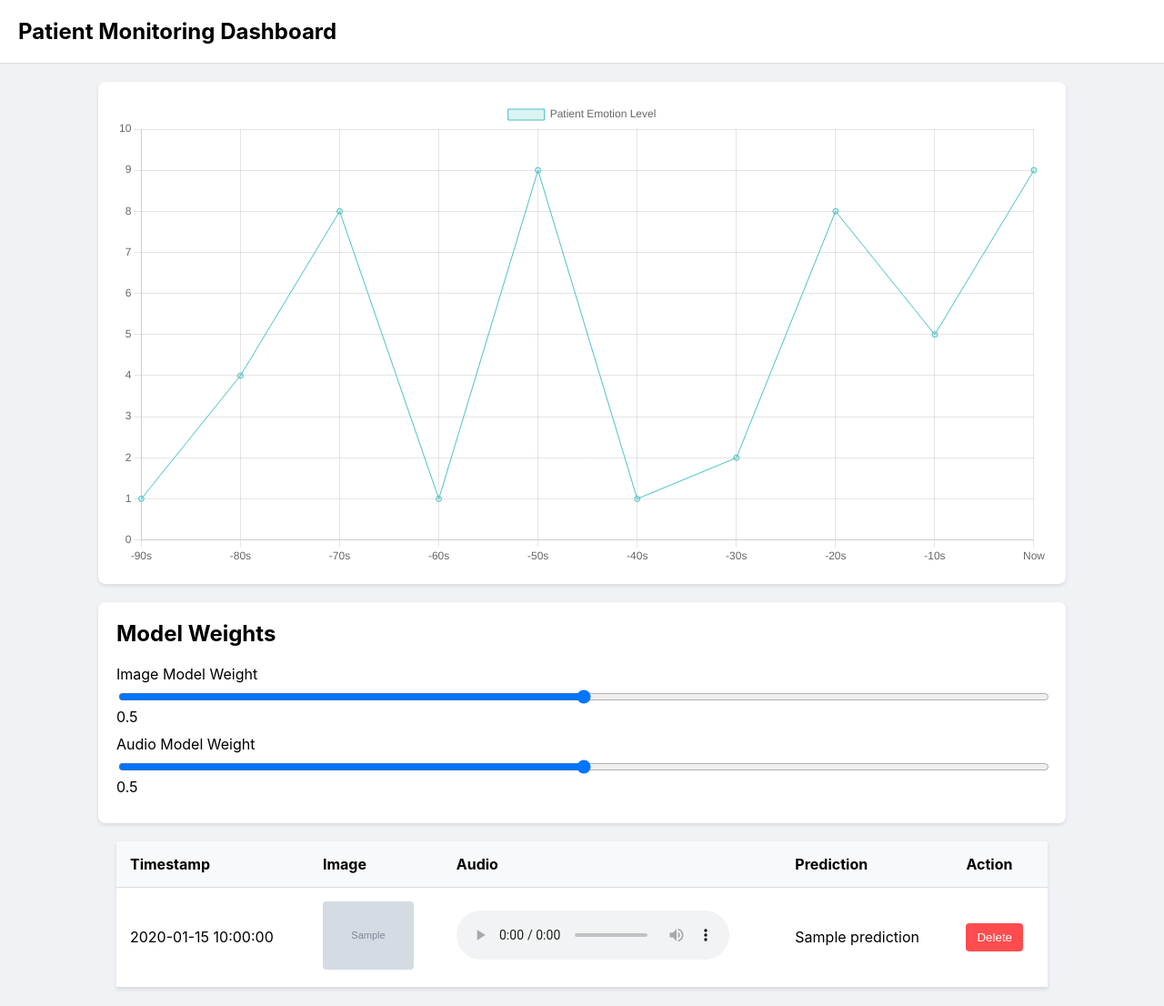
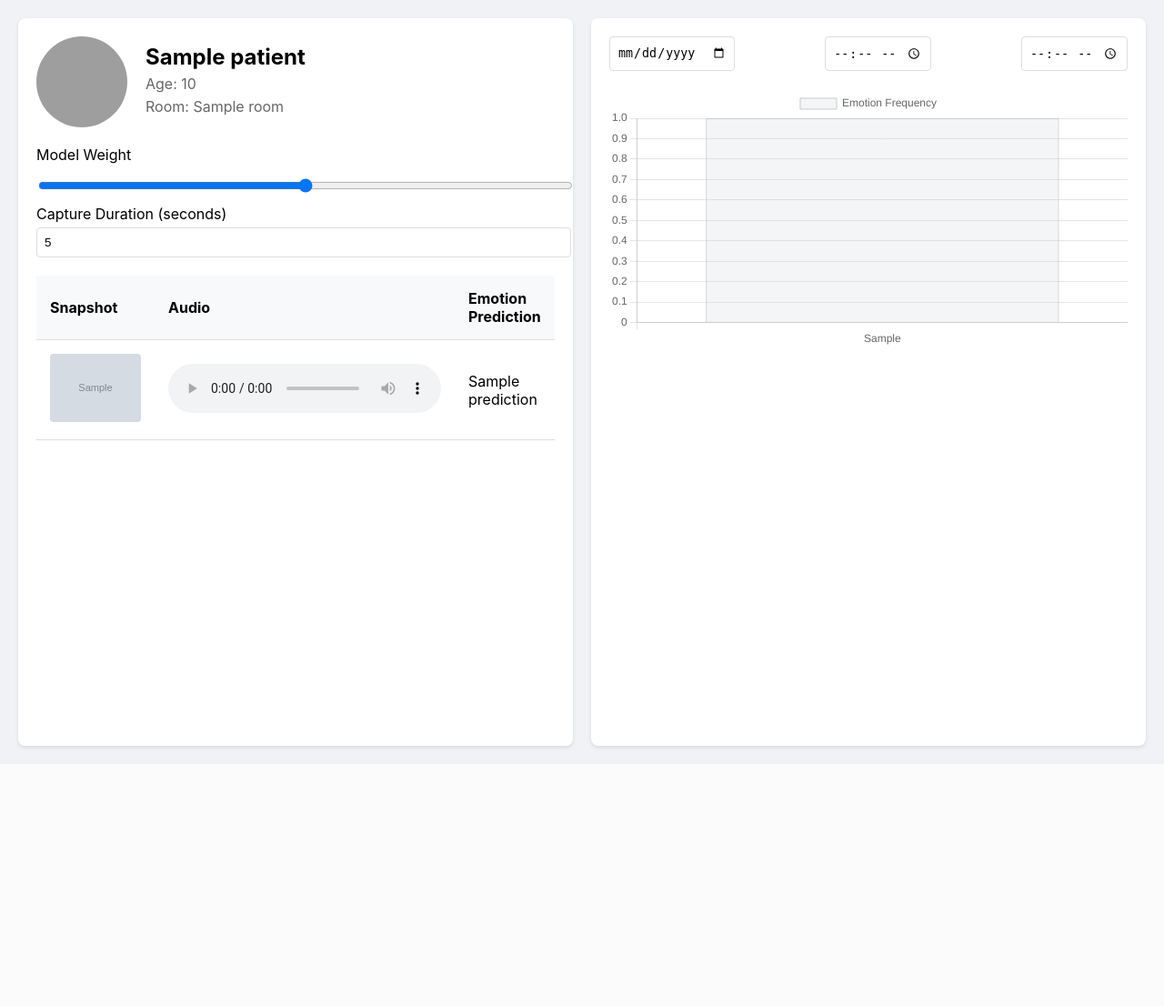
Before and after one commit to zandiirfan37/Monitoring-Pasien, a Flask app: template dashboard/templates/index.html in a window 1280 px wide. Shown: the whole page at 91% size. After the commit the page ends 825 px from the top, so only its background shows below. Run offline with Flask 3, Linux system fonts and the light colour scheme; the template is opened without the code that fills it: most values are stand-ins (such as "Sample title", 1, 10 or a date in 2020); grey boxes marked "Sample" are stand-in pictures.

Commit message:
Feat: change design

```diff
--- a/backend/app.py
+++ b/backend/app.py
@@ -10,9 +10,10 @@ DB_FILE = os.path.join(os.path.dirname(__file__), 'database.db')
 STATIC_FOLDER = os.path.join(os.path.dirname(__file__), '..')
 
 def init_db():
-    if not os.path.exists(DB_FILE):
-        conn = sqlite3.connect(DB_FILE)
-        c = conn.cursor()
+    conn = sqlite3.connect(DB_FILE)
+    c = conn.cursor()
+    c.execute("SELECT name FROM sqlite_master WHERE type='table' AND name='patient_data'")
+    if c.fetchone() is None:
         c.execute("""
             CREATE TABLE patient_data (
                 id INTEGER PRIMARY KEY AUTOINCREMENT,
@@ -22,8 +23,10 @@ def init_db():
                 prediction TEXT
             )
         """)
-        conn.commit()
-        conn.close()
+    conn.commit()
+    conn.close()
+
+init_db()
 
 @app.route('/data', methods=['POST'])
 def receive_data():
@@ -99,5 +102,4 @@ def delete_data(id):
     return jsonify({'message': 'Data deleted successfully'}), 200
 
 if __name__ == '__main__':
-    init_db()
     app.run(debug=True, port=5001)
--- a/dashboard/templates/index.html
+++ b/dashboard/templates/index.html
@@ -6,95 +6,72 @@
     <title>Patient Monitoring Dashboard</title>
     <script src="https://cdn.jsdelivr.net/npm/chart.js"></script>
     <style>
-        body {
+        html, body {
+            height: 100%;
+            margin: 0;
+            padding: 0;
             font-family: -apple-system, BlinkMacSystemFont, "Segoe UI", Roboto, Helvetica, Arial, sans-serif;
             background-color: #f0f2f5;
-            margin: 0;
-            padding: 0;
         }
 
-        .header {
+        .grid-container {
+            display: grid;
+            grid-template-columns: 1fr 1fr;
+            gap: 20px;
+            padding: 20px;
+            height: 100vh;
+        }
+
+        .grid-item {
             background-color: #fff;
             padding: 20px;
-            border-bottom: 1px solid #ddd;
+            border-radius: 8px;
+            box-shadow: 0 2px 4px rgba(0, 0, 0, 0.1);
+            overflow-y: auto;
+        }
+
+        .patient-biodata {
             display: flex;
             align-items: center;
-            justify-content: space-between;
+            margin-bottom: 20px;
         }
 
-        .header h1 {
+        .patient-biodata img {
+            width: 100px;
+            height: 100px;
+            border-radius: 50%;
+            margin-right: 20px;
+        }
+
+        .patient-info h2 {
             margin: 0;
             font-size: 24px;
         }
 
-        .chart-container {
-            width: 80%;
-            margin: 20px auto;
-            background-color: #fff;
-            padding: 20px;
-            border-radius: 8px;
-            box-shadow: 0 2px 4px rgba(0, 0, 0, 0.1);
+        .patient-info p {
+            margin: 5px 0;
+            color: #666;
         }
 
-        .model-weights {
-            width: 80%;
-            margin: 20px auto;
-            background-color: #fff;
-            padding: 20px;
-            border-radius: 8px;
-            box-shadow: 0 2px 4px rgba(0, 0, 0, 0.1);
+        .controls {
+            margin-bottom: 20px;
         }
 
-        .model-weights h2 {
-            margin-top: 0;
-        }
-
-        .slider-container {
-            margin-bottom: 10px;
-        }
-
-        .slider-container label {
+        .controls label {
             display: block;
             margin-bottom: 5px;
         }
 
-        .slider {
+        .controls input {
             width: 100%;
-        }
-
-        .red-alert {
-            position: fixed;
-            top: 0;
-            left: 0;
-            width: 100%;
-            height: 100%;
-            background-color: red;
-            opacity: 0;
-            z-index: 9999;
-            pointer-events: none;
-            transition: opacity 0.5s;
-        }
-
-        .red-alert.active {
-            opacity: 0.5;
-        }
-
-        .red-alert.blink {
-            animation: blink 1s infinite;
-        }
-
-        @keyframes blink {
-            0% { opacity: 0.5; }
-            50% { opacity: 0; }
-            100% { opacity: 0.5; }
+            padding: 8px;
+            border-radius: 4px;
+            border: 1px solid #ddd;
         }
 
         table {
-            width: 80%;
-            margin: 20px auto;
+            width: 100%;
             border-collapse: collapse;
-            background-color: #fff;
-            box-shadow: 0 2px 4px rgba(0, 0, 0, 0.1);
         }
 
         th, td {
@@ -113,148 +90,163 @@
             border-radius: 4px;
         }
 
-        .delete-btn {
-            background-color: #ff4d4f;
-            color: #fff;
-            border: none;
-            padding: 8px 12px;
-            border-radius: 4px;
-            cursor: pointer;
-            transition: background-color 0.2s;
+        .chart-filters {
+            display: flex;
+            justify-content: space-between;
+            margin-bottom: 20px;
         }
 
-        .delete-btn:hover {
-            background-color: #d9363e;
+        .chart-filters input {
+            padding: 8px;
+            border-radius: 4px;
+            border: 1px solid #ddd;
         }
     </style>
 </head>
 <body>
-    <div id="red-alert" class="red-alert"></div>
-    <audio id="siren" src="https://www.soundjay.com/buttons/sounds/button-7.mp3" preload="auto" loop></audio>
-
-    <div class="header">
-        <h1>Patient Monitoring Dashboard</h1>
+    <div class="grid-container">
+        <div class="grid-item">
+            <div class="patient-biodata">
+                <img src="http://127.0.0.1:5001/files/patient.png" alt="Patient Picture">
+                <div class="patient-info">
+                    <h2>{{ patient.name }}</h2>
+                    <p>Age: {{ patient.age }}</p>
+                    <p>Room: {{ patient.room }}</p>
+                </div>
             </div>
 
-    <div class="chart-container">
-        <canvas id="patientChart"></canvas>
-    </div>
-
-    <div class="model-weights">
-        <h2>Model Weights</h2>
-        <div class="slider-container">
-            <label for="image-weight">Image Model Weight</label>
-            <input type="range" id="image-weight" class="slider" min="0" max="1" step="0.1" value="0.5">
-            <span id="image-weight-value">0.5</span>
-        </div>
-        <div class="slider-container">
-            <label for="audio-weight">Audio Model Weight</label>
-            <input type="range" id="audio-weight" class="slider" min="0" max="1" step="0.1" value="0.5">
-            <span id="audio-weight-value">0.5</span>
-        </div>
+            <div class="controls">
+                <label for="model-weight">Model Weight</label>
+                <input type="range" id="model-weight" min="0" max="1" step="0.1" value="0.5">
+                <label for="capture-duration">Capture Duration (seconds)</label>
+                <input type="number" id="capture-duration" value="5">
             </div>
 
             <table>
                 <thead>
                     <tr>
-                <th>Timestamp</th>
-                <th>Image</th>
+                        <th>Snapshot</th>
                         <th>Audio</th>
-                <th>Prediction</th>
-                <th>Action</th>
+                        <th>Emotion Prediction</th>
                     </tr>
                 </thead>
                 <tbody>
                     {% for row in data %}
                     <tr>
-                <td>{{ row.timestamp }}</td>
                         <td><img src="http://127.0.0.1:5001{{ row.image_url }}" alt="Patient Image"></td>
                         <td><audio controls src="http://127.0.0.1:5001{{ row.audio_url }}"></audio></td>
                         <td>{{ row.prediction }}</td>
-                <td><button class="delete-btn" onclick="deleteData({{ row.id }})">Delete</button></td>
                     </tr>
                     {% endfor %}
                 </tbody>
             </table>
+        </div>
+        <div class="grid-item">
+            <div class="chart-filters">
+                <input type="date" id="filter-date">
+                <input type="time" id="filter-start-hour">
+                <input type="time" id="filter-finish-hour">
+            </div>
+            <canvas id="emotionChart"></canvas>
+        </div>
+    </div>
 
     <script>
-        function deleteData(id) {
-            if (confirm('Are you sure you want to delete this data?')) {
-                fetch(`http://127.0.0.1:5001/data/${id}`, {
-                    method: 'DELETE',
-                })
+        let emotionChart;
+        let allData = [];
+        const emotionColors = {
+            'angry': 'rgba(255, 99, 132, 0.2)',
+            'disgust': 'rgba(75, 192, 192, 0.2)',
+            'fear': 'rgba(0, 0, 0, 0.2)',
+            'happy': 'rgba(255, 206, 86, 0.2)',
+            'sad': 'rgba(54, 162, 235, 0.2)',
+            'surprize': 'rgba(153, 102, 255, 0.2)',
+            'neutral': 'rgba(201, 203, 207, 0.2)'
+        };
+        const emotionBorderColors = {
+            'angry': 'rgba(255, 99, 132, 1)',
+            'disgust': 'rgba(75, 192, 192, 1)',
+            'fear': 'rgba(0, 0, 0, 1)',
+            'happy': 'rgba(255, 206, 86, 1)',
+            'sad': 'rgba(54, 162, 235, 1)',
+            'surprize': 'rgba(153, 102, 255, 1)',
+            'neutral': 'rgba(201, 203, 207, 1)'
+        };
+
+        document.addEventListener('DOMContentLoaded', function() {
+            fetchDataAndRenderChart();
+
+            document.getElementById('filter-date').addEventListener('change', filterData);
+            document.getElementById('filter-start-hour').addEventListener('change', filterData);
+            document.getElementById('filter-finish-hour').addEventListener('change', filterData);
+        });
+
+        function fetchDataAndRenderChart() {
+            fetch('/data')
                 .then(response => response.json())
                 .then(data => {
-                    console.log(data.message);
-                    location.reload();
-                })
-                .catch((error) => {
-                    console.error('Error:', error);
+                    allData = data;
+                    renderChart(data);
                 });
         }
+
+        function filterData() {
+            const date = document.getElementById('filter-date').value;
+            const startTime = document.getElementById('filter-start-hour').value;
+            const finishTime = document.getElementById('filter-finish-hour').value;
+
+            let filteredData = allData;
+
+            if (date) {
+                filteredData = filteredData.filter(row => row.timestamp.startsWith(date));
             }
 
-        // Chart.js
-        const ctx = document.getElementById('patientChart').getContext('2d');
-        const patientChart = new Chart(ctx, {
-            type: 'line',
+            if (startTime) {
+                filteredData = filteredData.filter(row => new Date(row.timestamp).toTimeString().slice(0, 5) >= startTime);
+            }
+
+            if (finishTime) {
+                filteredData = filteredData.filter(row => new Date(row.timestamp).toTimeString().slice(0, 5) <= finishTime);
+            }
+
+            renderChart(filteredData);
+        }
+
+        function renderChart(data) {
+            const emotionCounts = data.reduce((acc, row) => {
+                acc[row.prediction] = (acc[row.prediction] || 0) + 1;
+                return acc;
+            }, {});
+
+            const emotionLabels = Object.keys(emotionCounts);
+            const emotionFrequencies = Object.values(emotionCounts);
+
+            if (emotionChart) {
+                emotionChart.destroy();
+            }
+
+            const ctx = document.getElementById('emotionChart').getContext('2d');
+            emotionChart = new Chart(ctx, {
+                type: 'bar',
                 data: {
-                labels: ['-90s', '-80s', '-70s', '-60s', '-50s', '-40s', '-30s', '-20s', '-10s', 'Now'],
+                    labels: emotionLabels,
                     datasets: [{
-                    label: 'Patient Emotion Level',
-                    data: [1, 2, 2, 3, 4, 5, 5, 6, 7, 8].map(() => Math.floor(Math.random() * 10)),
-                    backgroundColor: 'rgba(75, 192, 192, 0.2)',
-                    borderColor: 'rgba(75, 192, 192, 1)',
+                        label: 'Emotion Frequency',
+                        data: emotionFrequencies,
+                        backgroundColor: emotionLabels.map(label => emotionColors[label] || 'rgba(201, 203, 207, 0.2)'),
+                        borderColor: emotionLabels.map(label => emotionBorderColors[label] || 'rgba(201, 203, 207, 1)'),
                         borderWidth: 1
                     }]
                 },
                 options: {
                     scales: {
                         y: {
-                        beginAtZero: true,
-                        max: 10
+                            beginAtZero: true
                         }
                     }
                 }
             });
-
-        // Model weight sliders
-        const imageWeightSlider = document.getElementById('image-weight');
-        const imageWeightValue = document.getElementById('image-weight-value');
-        imageWeightSlider.oninput = function() {
-            imageWeightValue.innerHTML = this.value;
         }
-
-        const audioWeightSlider = document.getElementById('audio-weight');
-        const audioWeightValue = document.getElementById('audio-weight-value');
-        audioWeightSlider.oninput = function() {
-            audioWeightValue.innerHTML = this.value;
-        }
-
-        // Red alert and siren
-        let imageUpdateCount = parseInt(localStorage.getItem('imageUpdateCount')) || 0;
-        imageUpdateCount++;
-        localStorage.setItem('imageUpdateCount', imageUpdateCount);
-
-        if (imageUpdateCount % 3 === 0) {
-            const redAlert = document.getElementById('red-alert');
-            const siren = document.getElementById('siren');
-            redAlert.classList.add('active');
-            redAlert.classList.add('blink');
-            siren.play();
-
-            setTimeout(() => {
-                siren.pause();
-                siren.currentTime = 0;
-                redAlert.classList.remove('active');
-                redAlert.classList.remove('blink');
-            }, 5000); // Let it run for 5 seconds
-        }
-
-
-        setTimeout(() => {
-            location.reload();
-        }, 20000);
     </script>
 </body>
 </html>
```
Also changed, not shown: dashboard/app.py (+21 -4 lines), script/capture.py (+60 -17 lines). Lines whose indentation alone changed are shown as unchanged.
